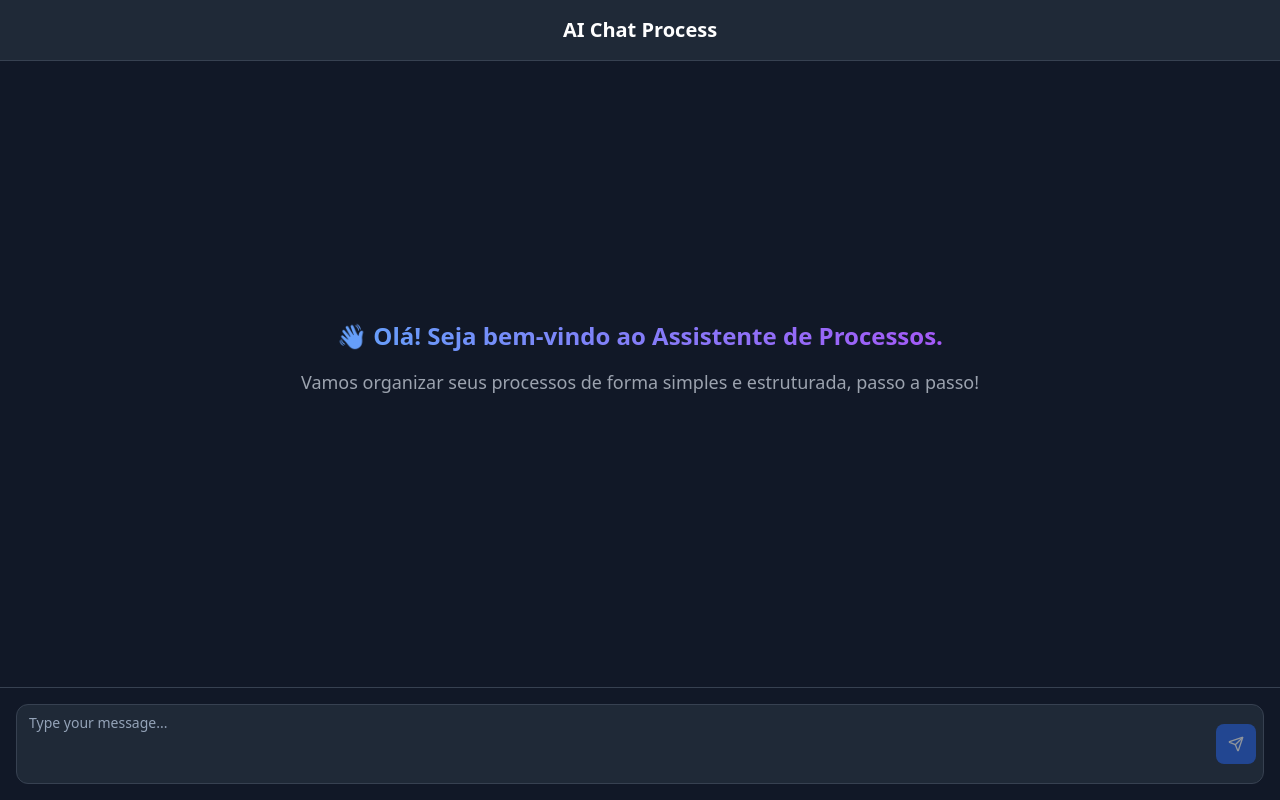
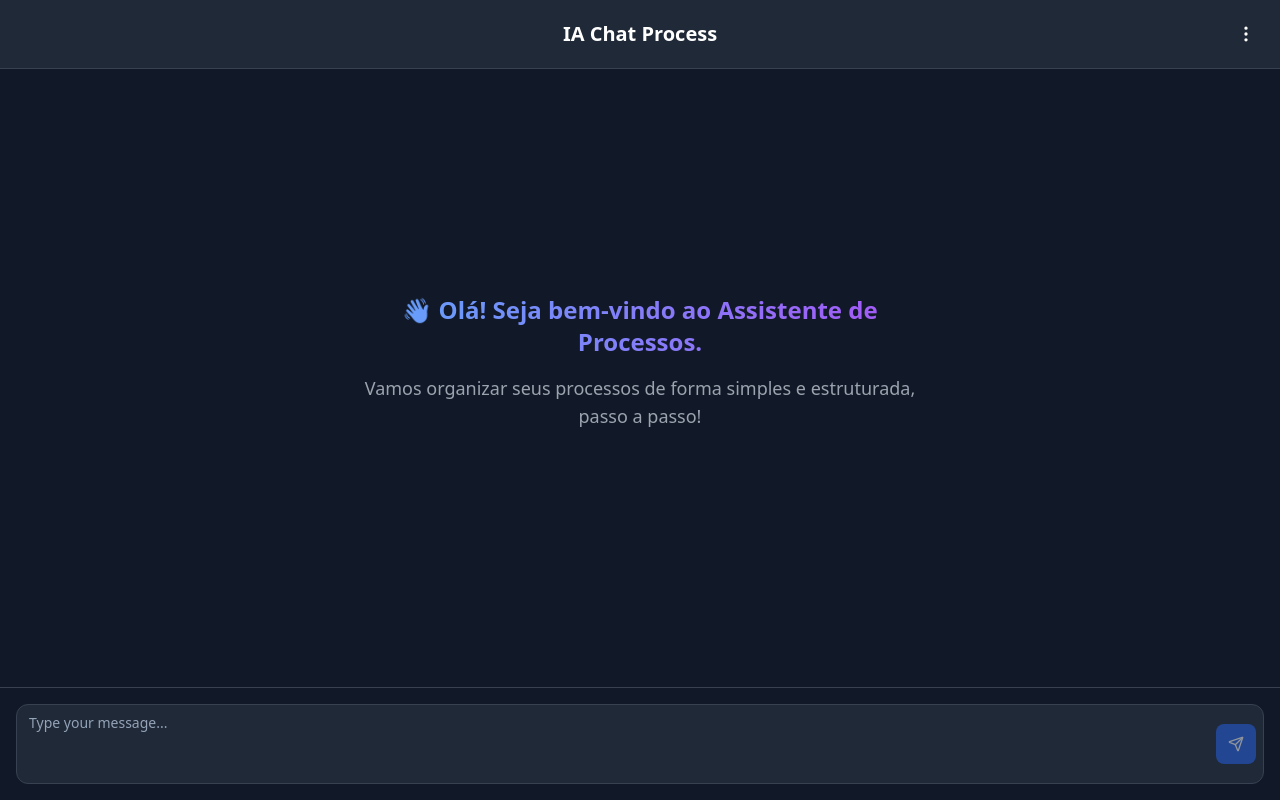
Before and after one commit to luizfjunior/sentinela.chat, a React (Vite) app: page / in a window 1280 px wide. Built offline with nearby package versions, Linux system fonts and the light colour scheme.

Commit message:
Refactor: Update chat UI and style
- Replace "ChatGPT" with "IA Chat Process".
- Add "Limpar conversa" to the right-side menu.
- Apply GPT-style styling and center elements.

```diff
--- a/src/pages/Index.tsx
+++ b/src/pages/Index.tsx
@@ -3,6 +3,13 @@ import { useState, useRef, useEffect } from "react";
 import ChatMessage from "../components/ChatMessage";
 import ChatInput from "../components/ChatInput";
 import { toast } from "sonner";
+import { Trash2 } from "lucide-react";
+import {
+  DropdownMenu,
+  DropdownMenuContent,
+  DropdownMenuItem,
+  DropdownMenuTrigger
+} from "@/components/ui/dropdown-menu";
 
 interface Message {
   id: string;
@@ -86,20 +93,47 @@ const Index = () => {
     }
   };
 
+  const handleClearChat = () => {
+    setMessages([]);
+    toast.success("Conversa limpa com sucesso!");
+  };
+
   return (
     <div className="flex flex-col h-screen bg-gray-900 text-white">
       {/* Header */}
-      <header className="bg-gray-800 p-4 border-b border-gray-700">
-        <h1 className="text-xl font-semibold text-center">AI Chat Process</h1>
+      <header className="bg-gray-800 p-4 border-b border-gray-700 flex items-center justify-between">
+        <div className="w-24">
+          {/* Empty space to balance the layout */}
+        </div>
+        <h1 className="text-xl font-semibold text-center flex-grow">IA Chat Process</h1>
+        <div className="w-24 flex justify-end">
+          <DropdownMenu>
+            <DropdownMenuTrigger className="p-2 rounded-md hover:bg-gray-700 focus:outline-none">
+              <svg xmlns="http://www.w3.org/2000/svg" viewBox="0 0 24 24" fill="none" stroke="currentColor" strokeWidth="2" strokeLinecap="round" strokeLinejoin="round" className="w-5 h-5">
+                <circle cx="12" cy="12" r="1"></circle>
+                <circle cx="12" cy="5" r="1"></circle>
+                <circle cx="12" cy="19" r="1"></circle>
+              </svg>
+            </DropdownMenuTrigger>
+            <DropdownMenuContent align="end" className="bg-gray-800 border-gray-700 text-white">
+              <DropdownMenuItem
+                onClick={handleClearChat}
+                className="flex items-center gap-2 cursor-pointer hover:bg-gray-700">
+                <Trash2 className="w-4 h-4" />
+                <span>Limpar conversa</span>
+              </DropdownMenuItem>
+            </DropdownMenuContent>
+          </DropdownMenu>
+        </div>
       </header>
 
       {/* Chat Messages */}
       <div className="flex-1 overflow-y-auto p-4 space-y-4">
         {messages.length === 0 ? (
           <div className="flex items-center justify-center h-full">
-            <div className="text-center space-y-4">
+            <div className="text-center max-w-xl mx-auto space-y-4">
               <h2 className="font-bold bg-gradient-to-r from-blue-400 to-purple-500 bg-clip-text text-transparent text-2xl">👋 Olá! Seja bem-vindo ao Assistente de Processos.</h2>
-              <p className="text-gray-400 text-lg">Vamos organizar seus processos de forma simples e estruturada, passo a passo! </p>
+              <p className="text-gray-400 text-lg">Vamos organizar seus processos de forma simples e estruturada, passo a passo!</p>
             </div>
           </div>
         ) : (
```
